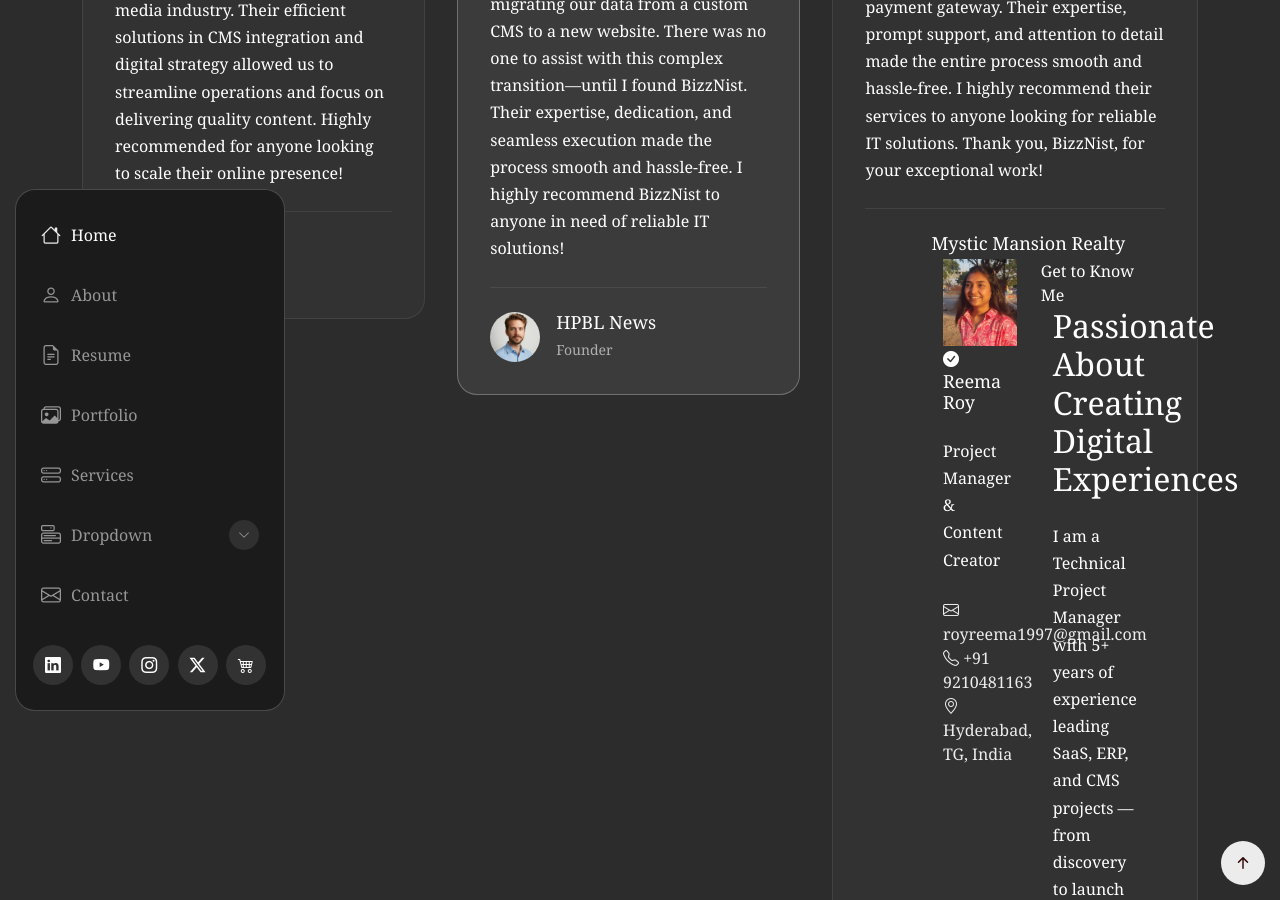
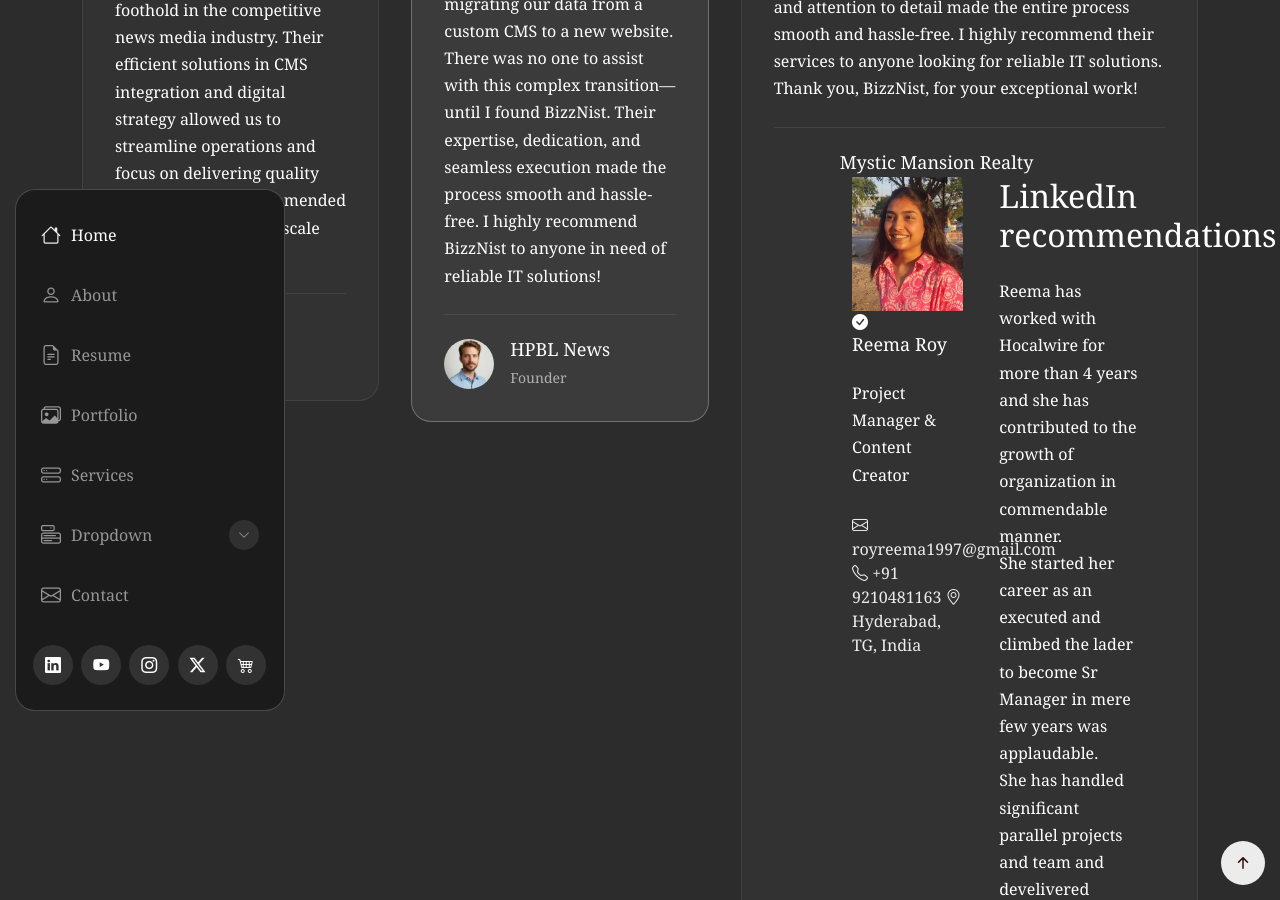
Before and after one commit to iamreemaroy/Reema-Roy, a Jekyll site: the page index.html, which Jekyll copies as it is, in a window 1280 px wide and 900 px high, scrolled down 2958 px. Built offline with Jekyll 4.4.1, drawn with Linux system fonts in a browser that asks for light colours; some of the changed text lies outside the part shown.

Commit message:
Update index.html

```diff
--- a/index.html
+++ b/index.html
@@ -391,78 +391,22 @@
           <div class="col-lg-7" data-aos="fade-left" data-aos-delay="300">
             <div class="about-content">
               <div class="section-header">
-                <span class="badge-text">Get to Know Me</span>
-                <h2 style="padding-left: 12px;padding-right: 12px;">Passionate About Creating Digital Experiences</h2>
+                <h2 style="padding-left: 12px;padding-right: 12px;">LinkedIn recommendations</h2>
               </div>
 
               <div class="description" style="padding-left: 12px;padding-right: 12px;">
-                <p>I am a Technical Project Manager with 5+ years of experience leading SaaS, ERP, and CMS projects — from discovery to launch — while aligning product, engineering, and business teams.</p>
-                <p>Currently, I am leading end-to-end delivery initiatives in EdTech, working closely with cross-functional teams (UX, development, content, QA) to build scalable learning platforms that improve student and organization outcomes.</p>
-                <p>My strength lies in converting complex, unclear requirements into structured roadmaps — ensuring faster delivery, measurable impact, and seamless adoption.</p>
-                <p>What I bring:
-                  <li>Project planning, sprint management & stakeholder communication</li>
-                  <li>Onboarding, implementation & process standardization</li>
-                  <li>Team leadership across engineering, UX, and content streams</li>
-                  <li>Data-driven decisions, risk control, and delivery accountability</li>
-                </p>
-                <p>Career Highlights:
-                  <li>Successfully managed multiple ERP/CMS rollouts and onboarding programs</li>
-                  <li>Led cross-functional teams and improved operational efficiency</li>
-                  <li>Built processes that reduced training and delivery cycles</li>
-                </p>
-                <p>I’m passionate about building digital solutions that scale — especially in media, education, SaaS, and product environments.</p>
-                <p>Always open to learning, collaborating, and contributing to impactful technology initiatives.</p>
-
+                <p>Reema has worked with Hocalwire for more than 4 years and she has contributed to the growth of organization in commendable manner.
+                <br>She started her career as an executed and climbed the lader to become Sr Manager in mere few years was applaudable.
+                <br>She has handled significant parallel projects and team and develivered beyond expectation.
+                <br>She was great at managing support team as well as front facing the clients.
+                <br>I wish her all the very best for all her future endeavours.</p>
               </div>
-
-              <div class="stats-grid">
-                <div class="stat-item">
-                  <div class="stat-number">180+</div>
-                  <div class="stat-label">Projects Completed</div>
-                </div>
-                <div class="stat-item">
-                  <div class="stat-number">5+</div>
-                  <div class="stat-label">Years Experience</div>
-                </div>
-                <div class="stat-item">
-                  <div class="stat-number">98%</div>
-                  <div class="stat-label">Client Satisfaction</div>
-                </div>
-              </div>
-
-              <div class="details-grid" style="padding-left: 12px;padding-right: 12px;">
-                <div class="detail-row">
-                  <div class="detail-item">
-                    <span class="detail-label">Specialization</span>
-                    <span class="detail-value">Project Management & Development</span>
-                  </div>
-                  <div class="detail-item">
-                    <span class="detail-label">Experience Level</span>
-                    <span class="detail-value">Senior Professional</span>
-                  </div>
-                </div>
-                <div class="detail-row">
-                  <div class="detail-item">
-                    <span class="detail-label">Education</span>
-                    <span class="detail-value">Master of Public Administration</span>
-                  </div>
-                  <div class="detail-item">
-                    <span class="detail-label">Languages</span>
-                    <span class="detail-value">English, Hindi</span>
-                  </div>
-                </div>
-              </div>
-
-              <div class="cta-section" style="padding-left: 12px;padding-right: 12px;">
-                <a href="#" class="btn btn-primary">
-                  <i class="bi bi-download"></i>
-                  Download Resume
-                </a>
-                <a href="#" class="btn btn-outline">
-                  <i class="bi bi-chat-dots"></i>
-                  Let's Talk
-                </a>
-              </div>
+              <div class="description" style="padding-left: 12px;padding-right: 12px;">
+                <p>I had the pleasure of working closely with Reema on the development of news9live.com, and I can confidently say that her contributions were crucial to the project’s success. From the start to the end of the full project lifecycle, she was deeply involved in every key aspect.
+</p>
+                <p>Reema demonstrated an exceptional ability to navigate complex challenges and consistently delivered high-quality work. Her expertise and dedication were evident as we worked through feedback cycles and iterative improvements to refine the site. She also played a pivotal role in training the editorial team, ensuring a smooth transition to the new platform.
+</p>
+                <p>Her problem-solving skills, attention to detail, and collaborative spirit made her an invaluable team member throughout the entire process. I would highly recommend Reema for any future projects, as she is not only skilled but also a pleasure to work with.</p>
             </div>
           </div>
         </div>
```
